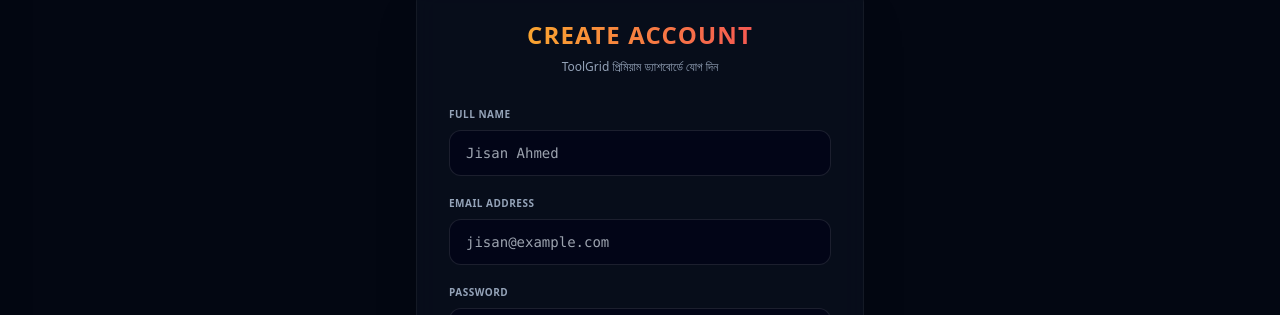
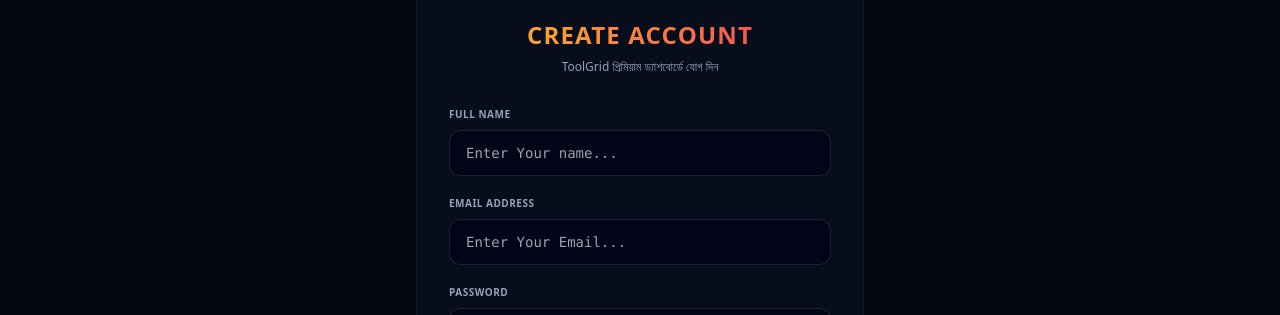
Before and after one commit to jisan-mahmud-joy/Tools_Grid, a React (Vite) app: page /signup in a window 1280 px wide. Shown: the part 140-455 px from the top of the page. Built offline with nearby package versions, Linux system fonts and the light colour scheme.

Commit message:
update: changed placeholder text for name and email in signup form

```diff
--- a/src/components/Signup.jsx
+++ b/src/components/Signup.jsx
@@ -56,7 +56,7 @@ const Signup = () => {
             <label className="block text-[10px] uppercase font-bold text-slate-400 tracking-wider mb-2">Full Name</label>
             <input
               type="text"
-              placeholder="Jisan Ahmed"
+              placeholder="Enter Your name..."
               value={formData.name}
               onChange={(e) => setFormData({ ...formData, name: e.target.value })}
               className="w-full px-4 py-3 bg-slate-950/80 border border-white/10 rounded-xl text-sm text-slate-200 outline-none focus:border-amber-500/50 transition font-mono"
@@ -67,7 +67,7 @@ const Signup = () => {
             <label className="block text-[10px] uppercase font-bold text-slate-400 tracking-wider mb-2">Email Address</label>
             <input
               type="email"
-              placeholder="jisan@example.com"
+              placeholder="Enter Your Email..."
               value={formData.email}
               onChange={(e) => setFormData({ ...formData, email: e.target.value })}
               className="w-full px-4 py-3 bg-slate-950/80 border border-white/10 rounded-xl text-sm text-slate-200 outline-none focus:border-amber-500/50 transition font-mono"
```
